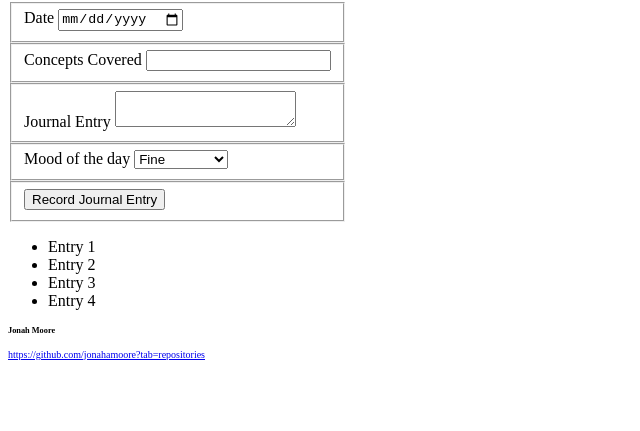
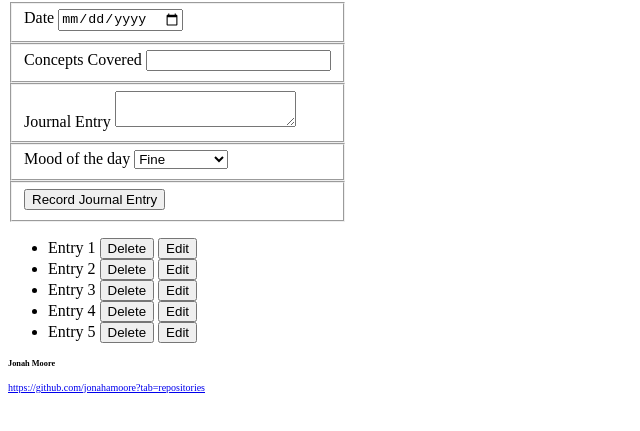
Before and after one commit to jonahamoore/Daily-Journal, a plain HTML site: page styles/index.html in a window 1280 px wide. Shown: the part 353-784 px from the top of the page, without its empty margins (0-640 px from the left). Drawn offline with Linux system fonts and the light colour scheme.

Commit message:
second version

```diff
--- a/styles/index.html
+++ b/styles/index.html
@@ -67,10 +67,29 @@
 
 <Div class="old entries">
     <ul class="datedEntries">
-        <li>Entry 1</li>
-        <li>Entry 2</li>
-        <li>Entry 3</li>
-        <li>Entry 4</li>
+        <li>
+            <span>Entry 1</span>
+            <button class="delete">Delete</button>
+            <button class="edit">Edit</button>
+        </li>
+        <li>
+            <span>Entry 2</span>
+            <button class="delete">Delete</button>
+            <button class="edit">Edit</button>
+        </li><li>
+            <span>Entry 3</span>
+            <button class="delete">Delete</button>
+            <button class="edit">Edit</button>
+        </li>
+        <li>
+            <span>Entry 4</span>
+            <button class="delete">Delete</button>
+            <button class="edit">Edit</button>
+        </li><li>
+            <span>Entry 5</span>
+            <button class="delete">Delete</button>
+            <button class="edit">Edit</button>
+        </li>
     </ul>
 </Div>
 
```
